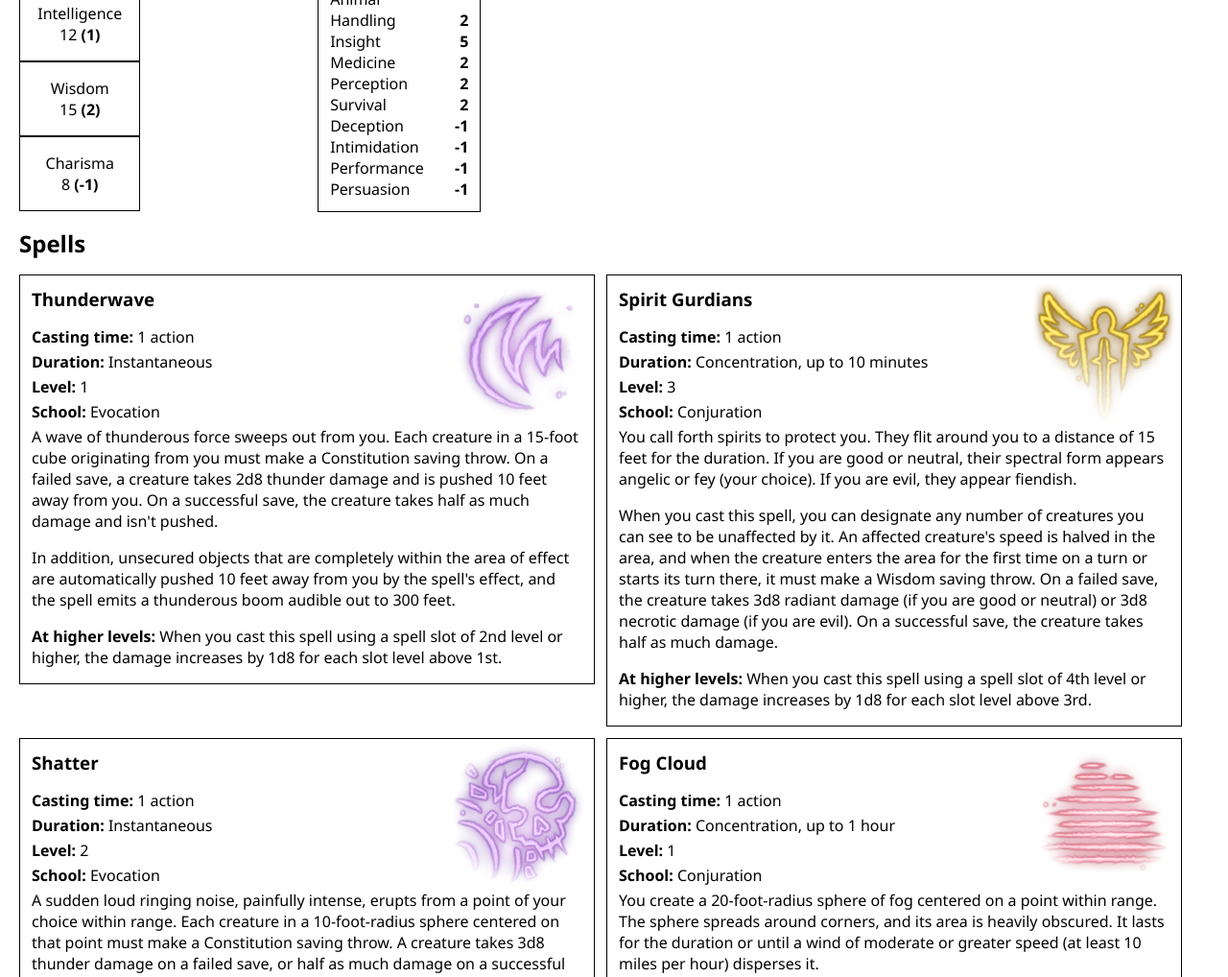
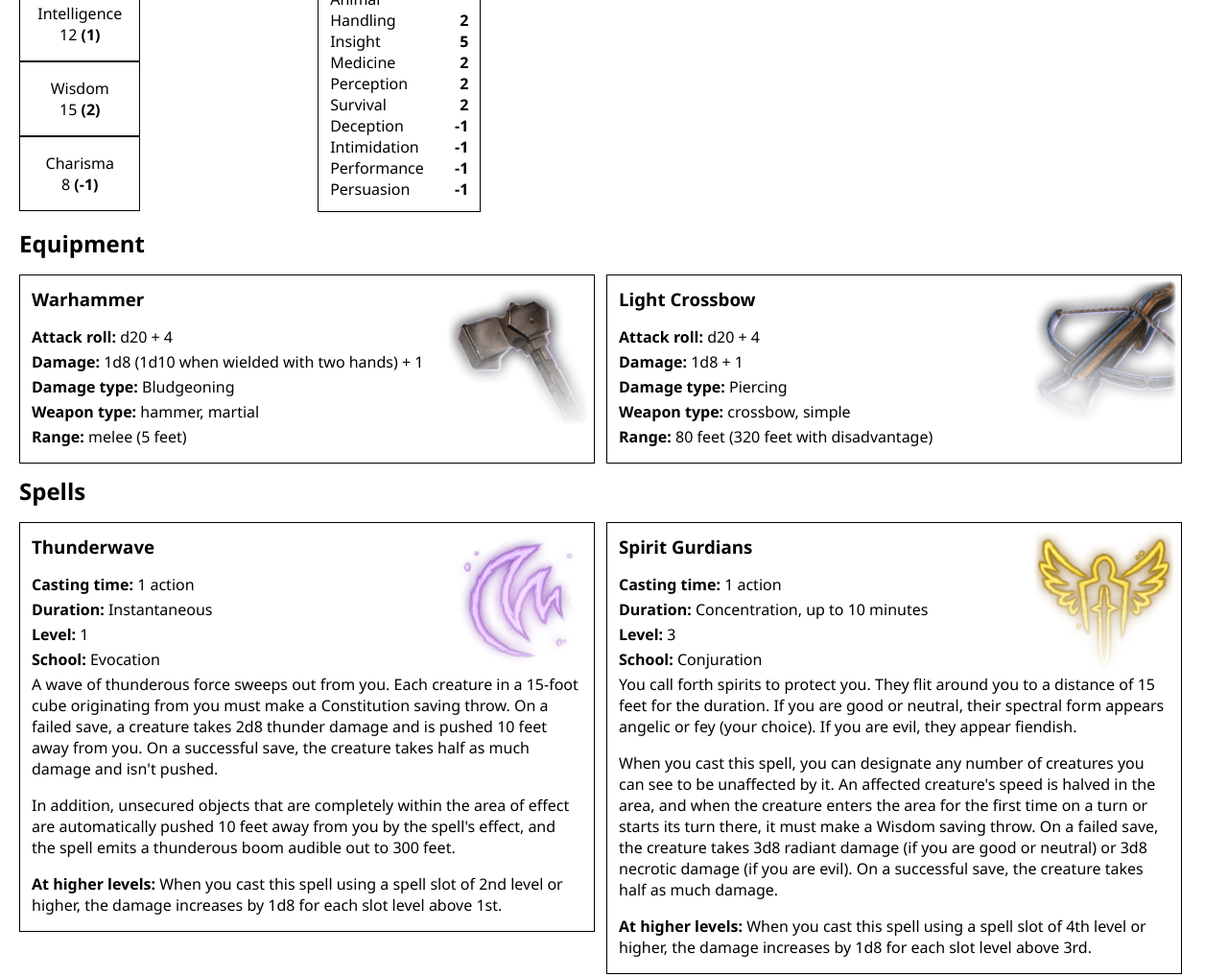
Before and after one commit to icbmike/dnd-character-sheet, a website: page index.html in a window 1280 px wide. Shown: the part 577-1595 px from the top of the page at 96% size. Drawn offline with Linux system fonts and the light colour scheme.

Commit message:
Add weapons and more images

```diff
--- a/data.json
+++ b/data.json
@@ -102,23 +102,46 @@
     "classAbilities": [
         {
             "name": "Channel Divinity: Turn Undead",
-            "description": "As an action, you present your holy symbol and speak a prayer censuring the undead. Each undead that can see or hear you within 30 feet of you must make a Wisdom saving throw. If the creature fails its saving throw, it is turned for 1 minute or until it takes any damage.\nA turned creature must spend its turns trying to move as far away from you as it can, and it can't willingly move to a space within 30 feet of you. It also can't take reactions. For its action, it can use only the Dash action or try to escape from an effect that prevents it from moving. If there's nowhere to move, the creature can use the Dodge action."
+            "description": "As an action, you present your holy symbol and speak a prayer censuring the undead. Each undead that can see or hear you within 30 feet of you must make a Wisdom saving throw. If the creature fails its saving throw, it is turned for 1 minute or until it takes any damage.\nA turned creature must spend its turns trying to move as far away from you as it can, and it can't willingly move to a space within 30 feet of you. It also can't take reactions. For its action, it can use only the Dash action or try to escape from an effect that prevents it from moving. If there's nowhere to move, the creature can use the Dodge action.",
+            "imageSrc": "./icons/turn_undead.webp"
         },
         {
             "name": "Channel Divinity: Destroy Undead",
-            "description": "Starting at 5th level, when an undead fails its saving throw against your Turn Undead feature, the creature is instantly destroyed if its challenge rating is at or below a certain threshold, as shown in the Cleric table above."
+            "description": "Starting at 5th level, when an undead fails its saving throw against your Turn Undead feature, the creature is instantly destroyed if its challenge rating is at or below a certain threshold, as shown in the Cleric table above.",
+            "imageSrc": "./icons/destroy_undead.webp"
         },
         {
             "name": "Wrath of the Storm",
-            "description": "Also at 1st level, you can thunderously rebuke attackers. When a creature within 5 feet of you that you can see hits you with an attack, you can use your reaction to cause the creature to make a Dexterity saving throw. The creature takes 2d8 lightning or thunder damage (your choice) on a failed saving throw, and half as much damage on a successful one.\nYou can use this feature a number of times equal to your Wisdom modifier (a minimum of once). You regain all expended uses when you finish a long rest."
+            "description": "Also at 1st level, you can thunderously rebuke attackers. When a creature within 5 feet of you that you can see hits you with an attack, you can use your reaction to cause the creature to make a Dexterity saving throw. The creature takes 2d8 lightning or thunder damage (your choice) on a failed saving throw, and half as much damage on a successful one.\nYou can use this feature a number of times equal to your Wisdom modifier (a minimum of once). You regain all expended uses when you finish a long rest.",
+            "imageSrc": "./icons/wrath_of_the_storm.webp"
         },
         {
             "name": "Channel Divinity: Destructive Wrath",
-            "description": "Starting at 2nd level, you can use your Channel Divinity to wield the power of the storm with unchecked ferocity.\nWhen you roll lightning or thunder damage, you can use your Channel Divinity to deal maximum damage, instead of rolling."
+            "description": "Starting at 2nd level, you can use your Channel Divinity to wield the power of the storm with unchecked ferocity.\nWhen you roll lightning or thunder damage, you can use your Channel Divinity to deal maximum damage, instead of rolling.",
+            "imageSrc": "./icons/destructive_wrath.webp"
         },
         {
             "name": "Thunderous Strike",
-            "description": "At 6th level, when you deal lightning damage to a Large or smaller creature, you can also push it up to 10 feet away from you."
+            "description": "At 6th level, when you deal lightning damage to a Large or smaller creature, you can also push it up to 10 feet away from you.",
+            "imageSrc": "./icons/thunderous_strike.webp"
+        }
+    ],
+    "equipment": [
+        {
+            "name": "Warhammer",
+            "damage": "1d8 (1d10 when wielded with two hands)",
+            "damageType": "Bludgeoning",
+            "weaponType": "hammer, martial",
+            "range": "melee (5 feet)",
+            "imageSrc": "./icons/warhammer.png"
+        },
+        {
+            "name": "Light Crossbow",
+            "damage": "1d8",
+            "damageType": "Piercing",
+            "weaponType": "crossbow, simple",
+            "range": "80 feet (320 feet with disadvantage)",
+            "imageSrc": "./icons/light_crossbow.png"
         }
     ]
 }
--- a/render.js
+++ b/render.js
@@ -1,43 +1,3 @@
-const scoreToModifier = (score) => Math.floor((score - 10) / 2)
-
-const proficiencyBonus = (data) => 2 + Math.floor((data.level - 1) / 4)
-
-const abilities = (abilities) =>
-    div(['abilities',], Object.keys(abilities).map(k => div('ability', [
-        div('abilityName', k),
-        span('abilityScore', abilities[k]),
-        span('abilityModifier', ` (${scoreToModifier(abilities[k])})`)
-    ])));
-
-const attribute = (labelText, attributeText, classList = []) =>
-    p(['spellAttribute', ...classList], [span('spellAttributeLabel', `${labelText}: `), attributeText]);
-
-const hitPoints = (data) => div('hitPointsAndTempHitPoints', [
-    div('hitPoints', [
-        attribute('Max hit points', data.maxHitPoints)
-    ]),
-    div('hitPoints tempHitPoints', 'Temp hit points'),
-    div('hitDie', [
-        attribute('Hit Die',  `${data.level}${data.hitDie}`)
-    ])
-]);
-
-const savingThrows = (data) =>
-    div('savingThrows',
-        [
-            h3('Saving Throws'),
-            ...Object.keys(data.abilities).map(k => {
-                const savingThrowValue = scoreToModifier(data.abilities[k]) + (['wisdom', 'charisma'].includes(k) ? proficiencyBonus(data) : 0);
-                const sign = savingThrowValue > 0 ? '+' : '';
-
-                return div('abilitySavingThrow', [
-                    span('savingThrowModifierName', k),
-                    span('savingThrowModifier', `${sign}${savingThrowValue}`)
-                ])
-            })
-        ]
-    );
-
 const allSkills = {
     "strength": [
         'athletics',
@@ -68,6 +28,44 @@ const allSkills = {
         'persuasion',
     ]
 };
+
+const scoreToModifier = (score) => Math.floor((score - 10) / 2)
+
+const proficiencyBonus = (data) => 2 + Math.floor((data.level - 1) / 4)
+
+const abilities = (abilities) =>
+    div(['abilities',], Object.keys(abilities).map(k => div('ability', [
+        div('abilityName', k),
+        span('abilityScore', abilities[k]),
+        span('abilityModifier', ` (${scoreToModifier(abilities[k])})`)
+    ])));
+
+const attribute = (labelText, attributeText, classList = []) =>
+    p(['spellAttribute', ...classList], [span('spellAttributeLabel', `${labelText}: `), attributeText]);
+
+const hitPoints = (data) => div('hitPointsAndTempHitPoints', [
+    div('hitPoints', [
+        attribute('Max hit points', data.maxHitPoints)
+    ]),
+    div('hitPoints tempHitPoints', 'Temp hit points'),
+    div('hitDie', [
+        attribute('Hit Die',  `${data.level}${data.hitDie}`)
+    ])
+]);
+
+const savingThrows = (data) =>
+    div('savingThrows', [
+        h3('Saving Throws'),
+        ...Object.keys(data.abilities).map(k => {
+            const savingThrowValue = scoreToModifier(data.abilities[k]) + (['wisdom', 'charisma'].includes(k) ? proficiencyBonus(data) : 0);
+            const sign = savingThrowValue > 0 ? '+' : '';
+
+            return div('abilitySavingThrow', [
+                span('savingThrowModifierName', k),
+                span('savingThrowModifier', `${sign}${savingThrowValue}`)
+            ])
+        })
+    ]);
 
 const skillModifier = (ability, skill, data) =>
     scoreToModifier(data.abilities[ability]) + (data.skills.includes(skill) ? proficiencyBonus(data) : 0)
@@ -144,16 +142,39 @@ const spellCard = (spell) =>
 const spellCardList = (spells) => div('cardList', spells.map(s => spellCard(s)));
 
 const abilitiyCard = (ability) =>
-    div('card', [
+    div('card classAbilityCard', [
         h3('name', ability.name),
         ...ability.description.split('\n').map(l => p('description', l)),
+        img('spellIcon', ability.imageSrc)
     ])
 
 const abilitiyCardList = (abilities) => div('cardList', abilities.map(a => abilitiyCard(a)))
 
+const attackRole = (weapon, data) => weapon.range.includes('melee')
+    ? `d20 + ${proficiencyBonus(data) + scoreToModifier(data.abilities.strength)}`
+    : `d20 + ${proficiencyBonus(data) + scoreToModifier(data.abilities.dexterity)}`;
+
+const damageRole = (weapon, data) => weapon.range.includes('melee')
+? `${weapon.damage} + ${scoreToModifier(data.abilities.strength)}`
+: `${weapon.damage} + ${scoreToModifier(data.abilities.dexterity)}`;
+
+const weapon = (weapon, data) => div('card', [
+    h3('name', weapon.name),
+    attribute('Attack roll', attackRole(weapon, data)),
+    attribute('Damage', damageRole(weapon, data)),
+    attribute('Damage type', weapon.damageType),
+    attribute('Weapon type', weapon.weaponType),
+    attribute('Range', weapon.range),
+    img('spellIcon', weapon.imageSrc)
+])
+
+const equipment = (data) => div('cardList', data.equipment.map(e => weapon(e, data)));
+
 const render = (rootElement, data) => {
     rootElement.append(
         ...stats(data),
+        h2('margin-bottom', 'Equipment'),
+        equipment(data),
         h2('margin-bottom', 'Spells'),
         spellCardList(data.spells),
         h2('margin-bottom', 'Class abilities'),
--- a/styles.css
+++ b/styles.css
@@ -20,6 +20,7 @@ body {
     border: 1px solid black;
     padding: 12px;
     position: relative;
+    min-height: 160px;
 }
 
 .cardList {
@@ -27,6 +28,7 @@ body {
     flex-wrap: wrap;
     align-items: flex-start;
     gap: 12px;
+    margin-bottom: 12px;
 }
 
 .name,
@@ -46,6 +48,8 @@ body {
     position: absolute;
     top: 5px;
     right: 5px;
+    width: 150px;
+    height: 150px;
 }
 
 .margin-right {
@@ -175,3 +179,7 @@ body {
     flex-wrap: wrap;
     gap: 12px;
 }
+
+.classAbilityCard {
+    padding-right: 155px;
+}
```
Also changed, not shown: icons/cleric.png (added), icons/destroy_undead.webp (added), icons/destructive_wrath.webp (added), icons/light_crossbow.png (added), icons/tempest_domain.png (added), icons/thunderous_strike.webp (added), icons/turn_undead.webp (added), icons/warhammer.png (added), icons/wrath_of_the_storm.webp (added).
